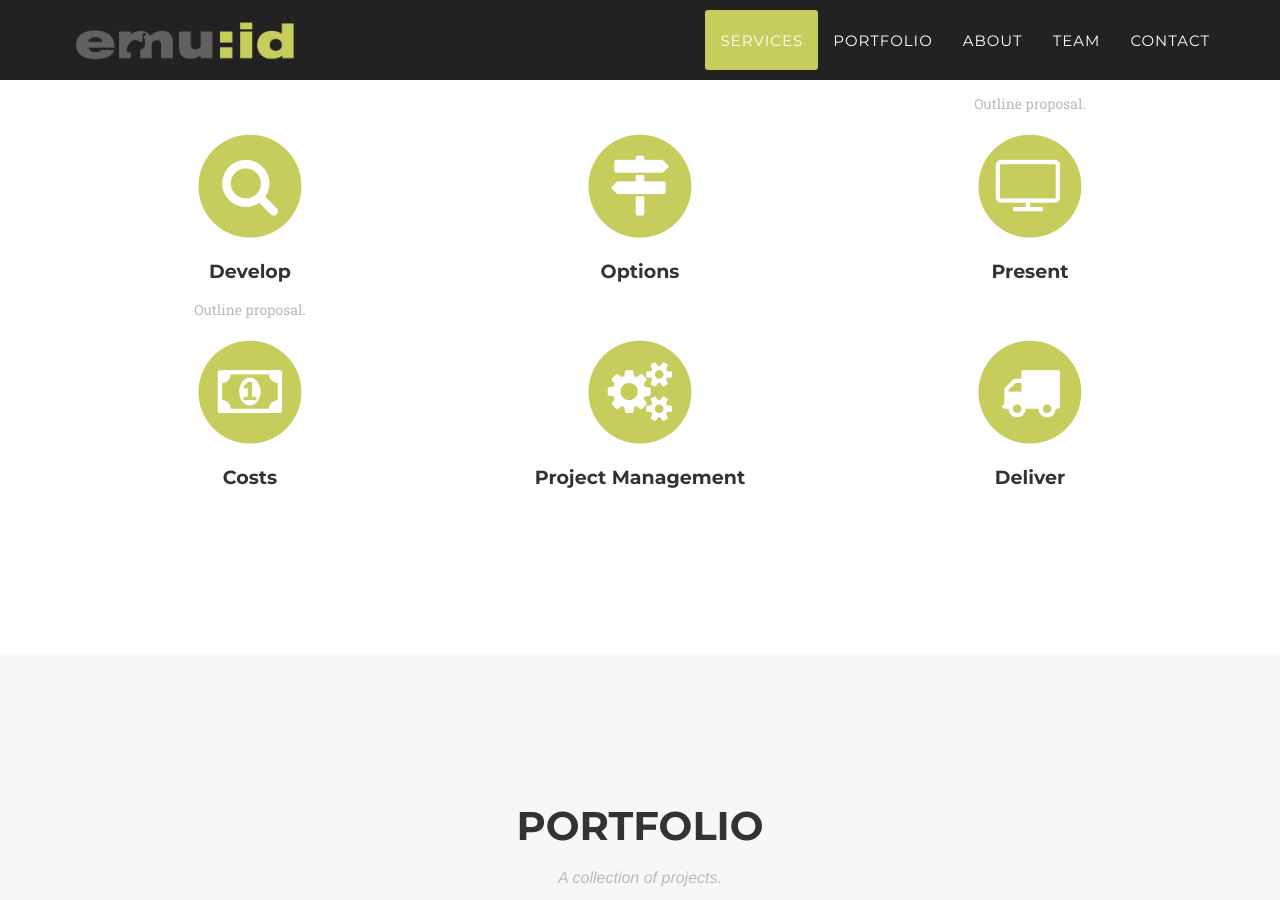
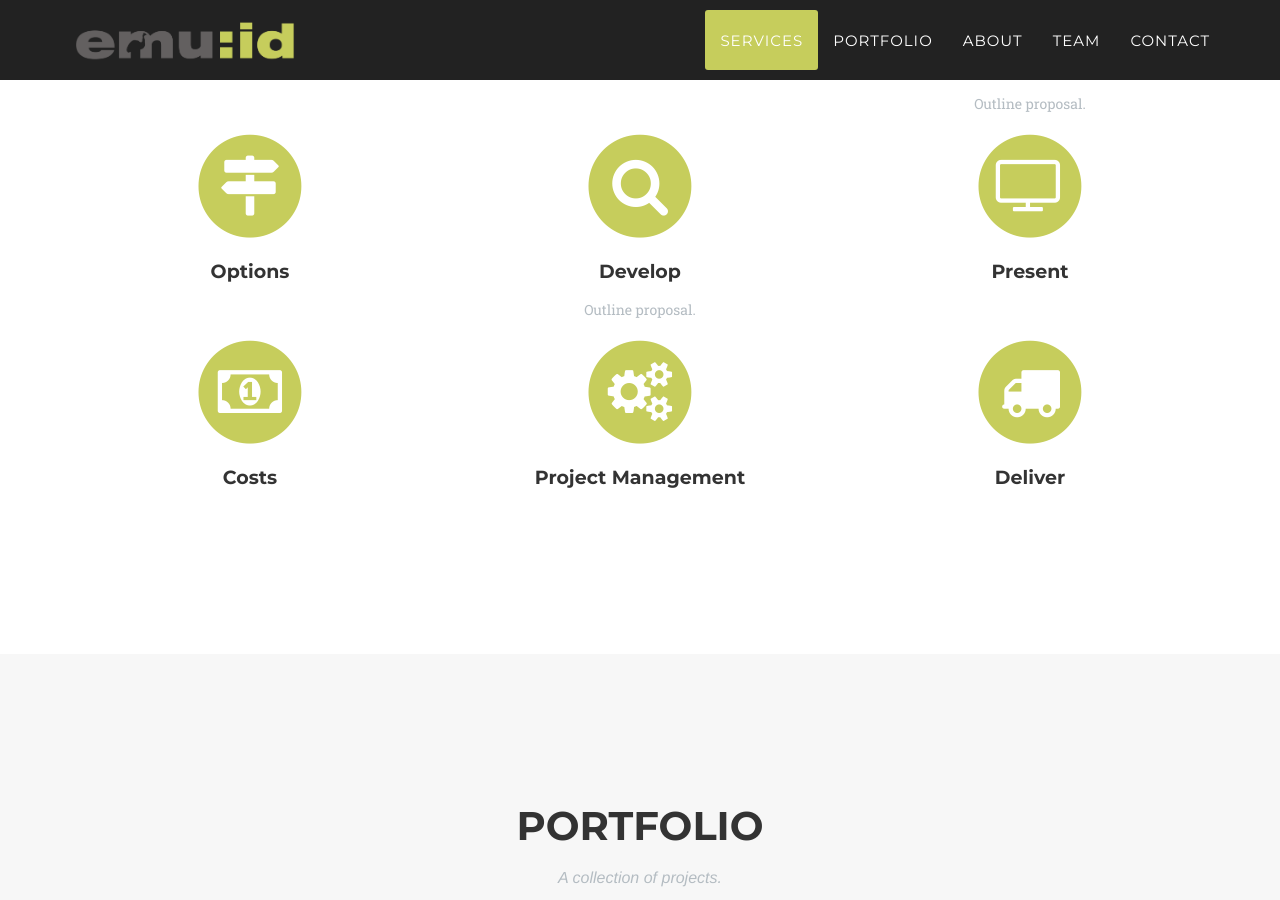
Before and after one commit to emuid/emuid.github.io, a Jekyll site: the page built from index.html, in a window 1280 px wide and 900 px high, scrolled down 1392 px. Built offline with Jekyll 4.4.1, drawn with Linux system fonts in a browser that asks for light colours; some web fonts are replaced.

Commit message:
changed order of options

```diff
--- a/_includes/services.html
+++ b/_includes/services.html
@@ -65,18 +65,18 @@
                 <div class="col-md-4">
                     <span class="fa-stack fa-4x">
                         <i class="fa fa-circle fa-stack-2x text-primary"></i>
+                        <i class="fa fa-map-signs fa-stack-1x fa-inverse"></i>
+                    </span>
+                    <h4 class="service-heading">Options</h4>
+                    <p class="text-muted"></p>
+                </div>
+                <div class="col-md-4">
+                    <span class="fa-stack fa-4x">
+                        <i class="fa fa-circle fa-stack-2x text-primary"></i>
                         <i class="fa fa-search fa-stack-1x fa-inverse"></i>
                     </span>
                     <h4 class="service-heading">Develop</h4>
                     <p class="text-muted">Outline proposal.</p>
-                </div>
-                <div class="col-md-4">
-                    <span class="fa-stack fa-4x">
-                        <i class="fa fa-circle fa-stack-2x text-primary"></i>
-                        <i class="fa fa-map-signs fa-stack-1x fa-inverse"></i>
-                    </span>
-                    <h4 class="service-heading">Options</h4>
-                    <p class="text-muted"></p>
                 </div>
                 <div class="col-md-4">
                     <span class="fa-stack fa-4x">
```
